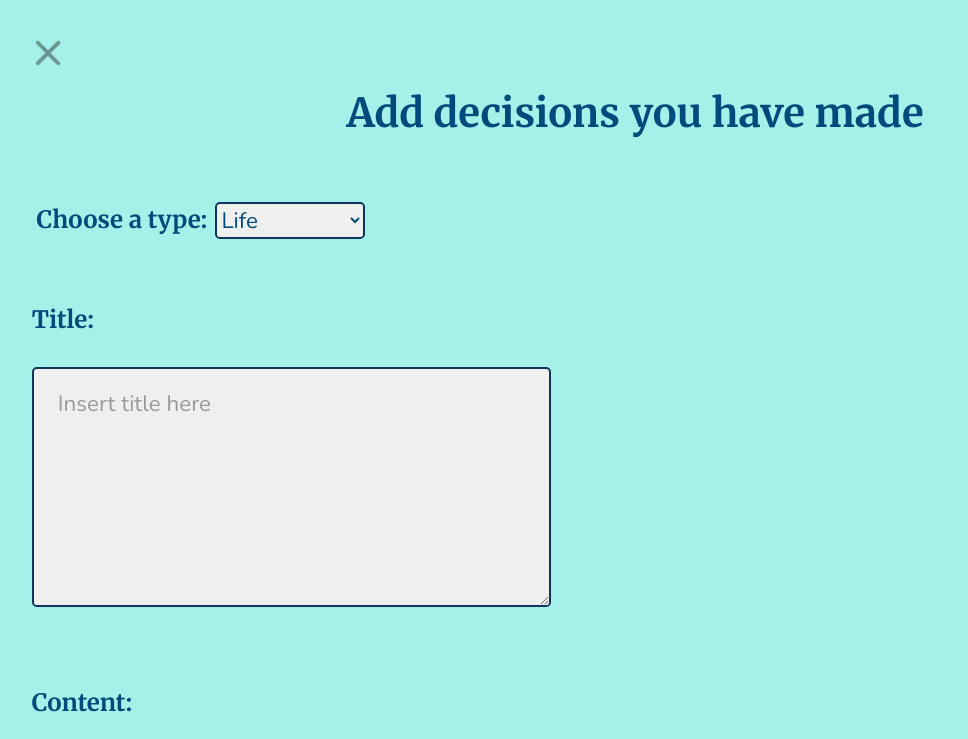
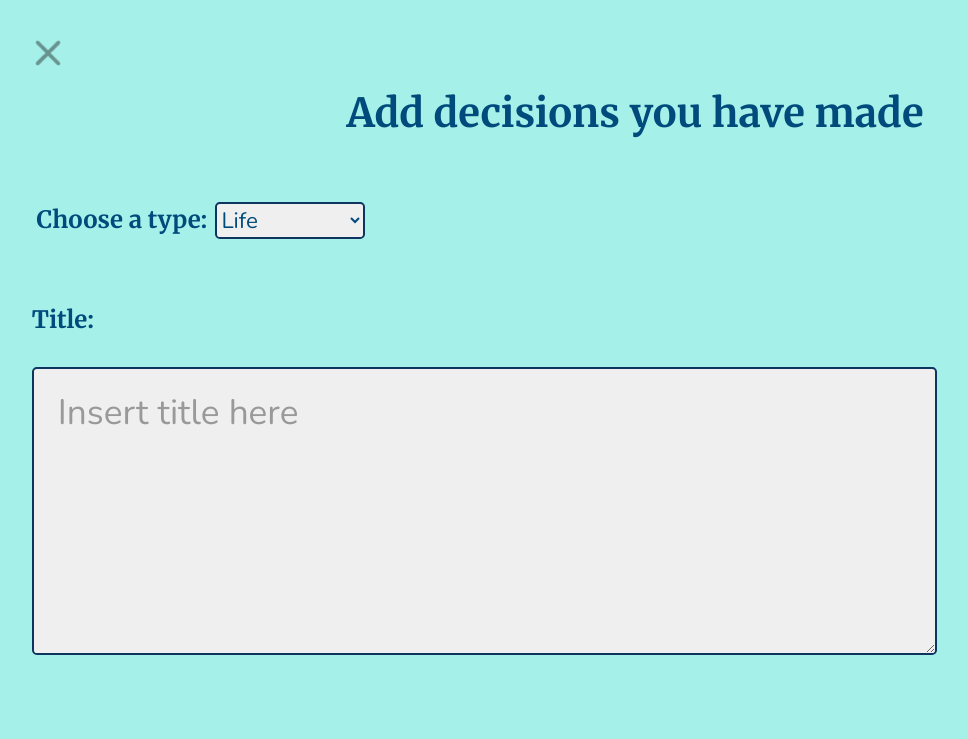
Before and after one commit to chriskokc/react-decision-making, a React (Create React App) app: page /react-decision-making/addDecisions in a window 1280 px wide. Shown: the top 739 px of the page, without its empty margins (5-973 px from the left). Built offline with nearby package versions, Linux system fonts and the light colour scheme; no server answers; the HTML template or start-up script is replaced by a standard one.

Commit message:
added font-size to Form.

```diff
--- a/src/components/Form/Form.scss
+++ b/src/components/Form/Form.scss
@@ -16,6 +16,7 @@
         margin-top: 0.5rem;
         padding: 0.5rem 1.1rem;
         background-color: $color-secondary;
+        font-size: 0.9rem;
 
         &::placeholder {
             font-size: 1rem;
@@ -35,9 +36,10 @@
         &__textarea {
             margin-top: 1rem;
             padding: 0.8rem 1.1rem;
+            font-size: 2rem;
 
             &::placeholder {
-                font-size: 1.2rem;
+                font-size: 1.8rem;
             }
         }
     }
@@ -54,11 +56,12 @@
         &__textarea {
             margin-top: 2rem;
             padding: 1.2rem 1.5rem;
-            width: 43%;
-            height: 15rem;
+            width: 75%;
+            height: 18rem;
+            font-size: 2.3rem;
 
             &::placeholder {
-                font-size: 1.4rem;
+                font-size: 2.2rem;
             }
         }
     }
```
